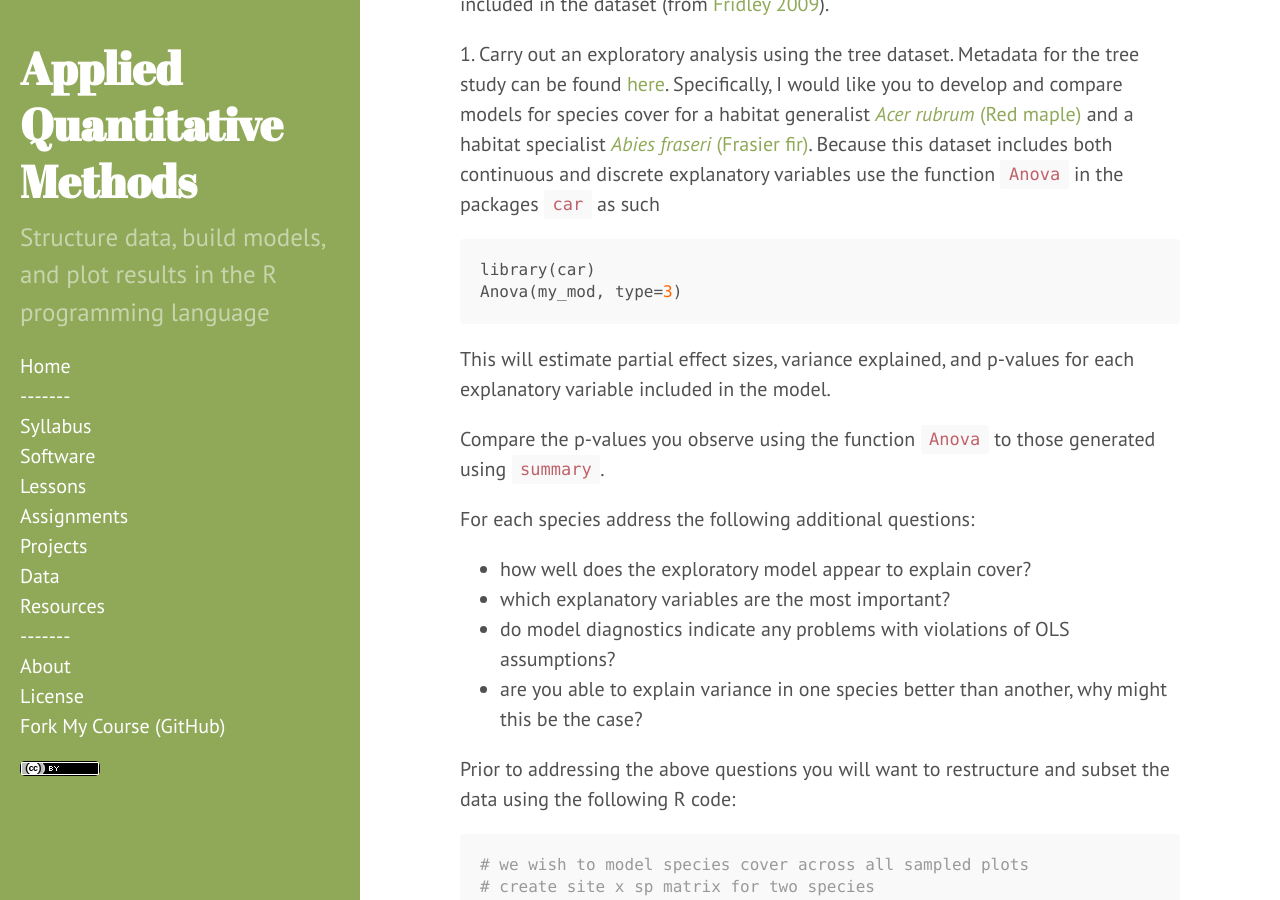
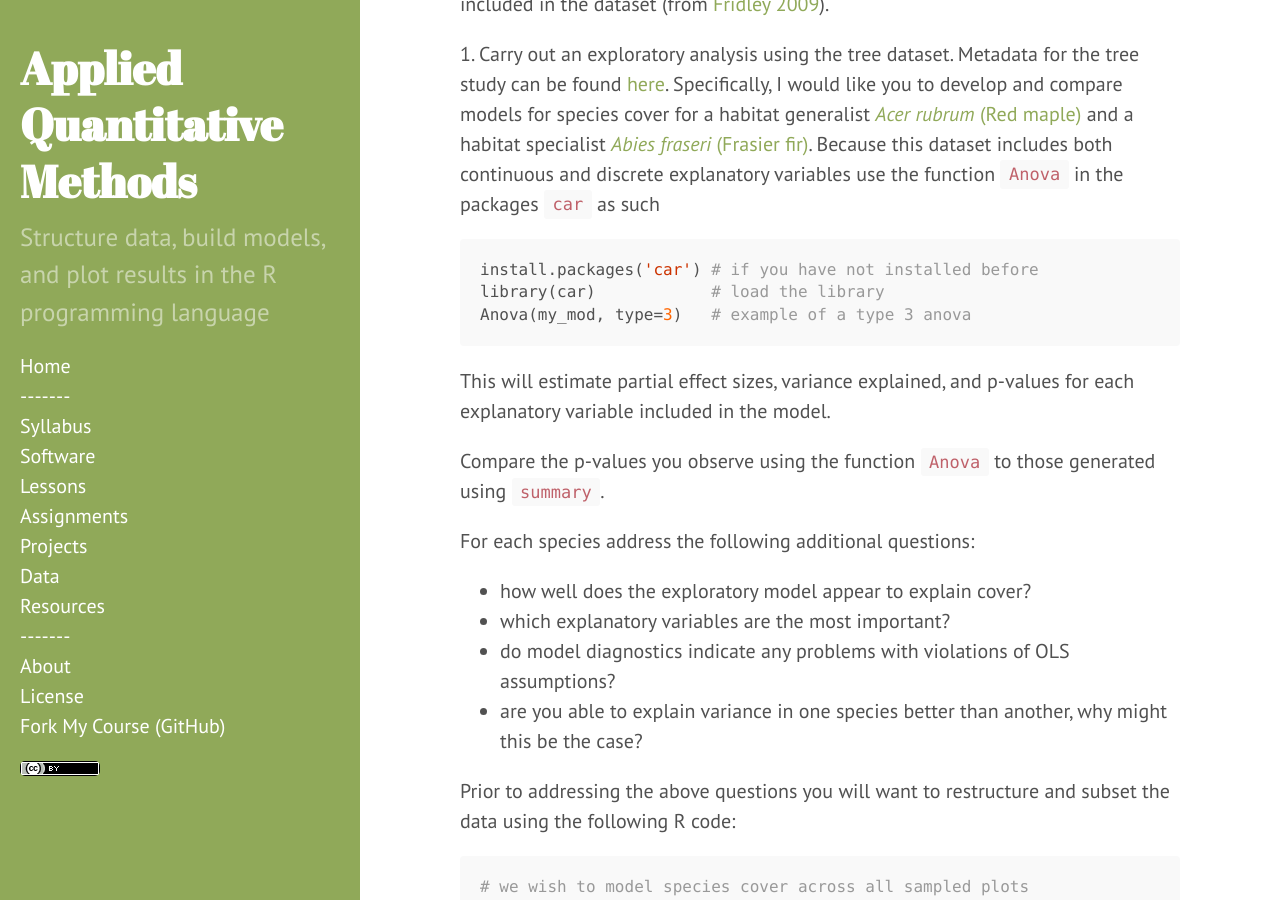
Before and after one commit to dmcglinn/quant_methods, a Jekyll site: the page built from assignments/univariate_models.md, in a window 1280 px wide and 900 px high, scrolled down 1882 px. Built offline with Jekyll 4.4.1, drawn with Linux system fonts in a browser that asks for light colours.

````diff
--- a/assignments/univariate_models.md
+++ b/assignments/univariate_models.md
@@ -51,8 +51,9 @@ Because this dataset includes both continuous and discrete explanatory variables
 use the function `Anova` in the packages `car` as such
 
 ```r
-library(car)
-Anova(my_mod, type=3)
+install.packages('car') # if you have not installed before
+library(car)            # load the library
+Anova(my_mod, type=3)   # example of a type 3 anova
 ```
 
 This will estimate partial effect sizes, variance explained, and p-values for
````
